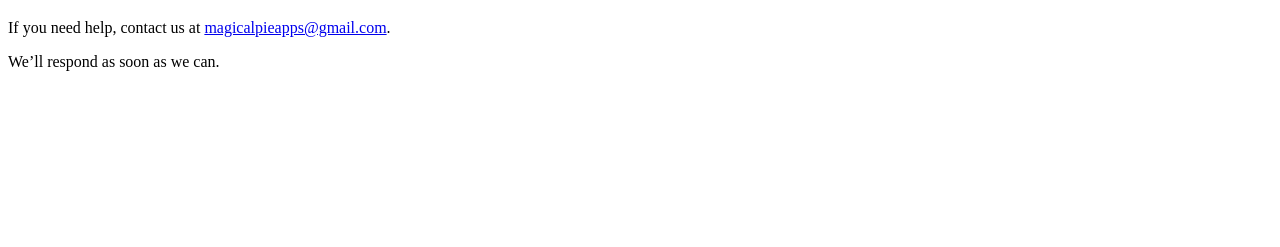
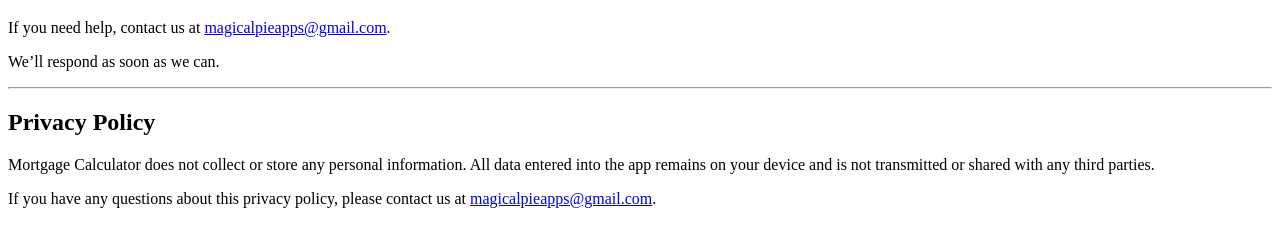
Before and after one commit to geaeslore/MortCalcApp_Support, a plain HTML site: page index.html in a window 1280 px wide. Shown: the part 61-308 px from the top of the page. Drawn offline with Linux system fonts and the light colour scheme.

Commit message:
Update index.html
Added text for a privacy policy

```diff
--- a/index.html
+++ b/index.html
@@ -10,5 +10,14 @@
      <a href="mailto:magicalpieapps@gmail.com">magicalpieapps@gmail.com</a>.
   </p>
   <p>We’ll respond as soon as we can.</p>
+
+  <hr>
+
+  <h2>Privacy Policy</h2>
+  <p>Mortgage Calculator does not collect or store any personal information.
+     All data entered into the app remains on your device and is not transmitted or shared with any third parties.</p>
+  <p>If you have any questions about this privacy policy, please contact us at
+     <a href="mailto:magicalpieapps@gmail.com">magicalpieapps@gmail.com</a>.
+  </p>
 </body>
 </html>
```
